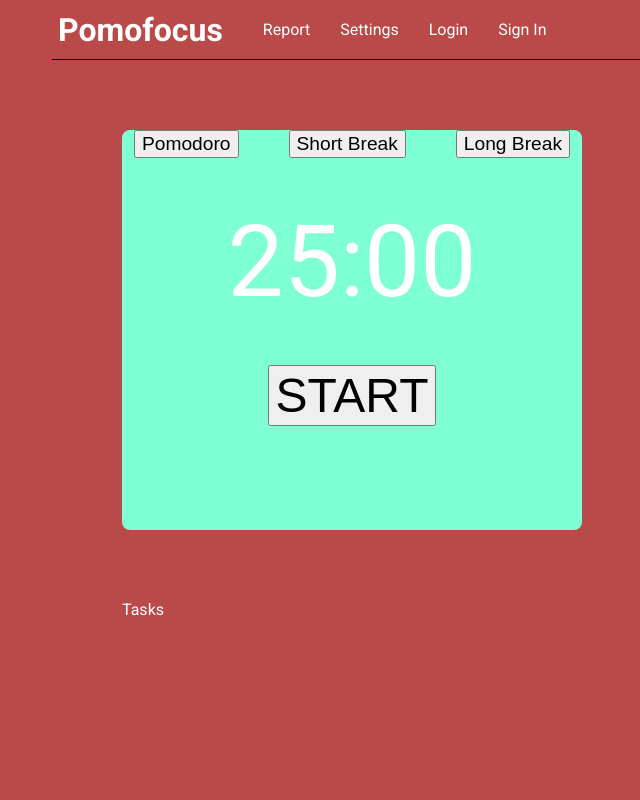
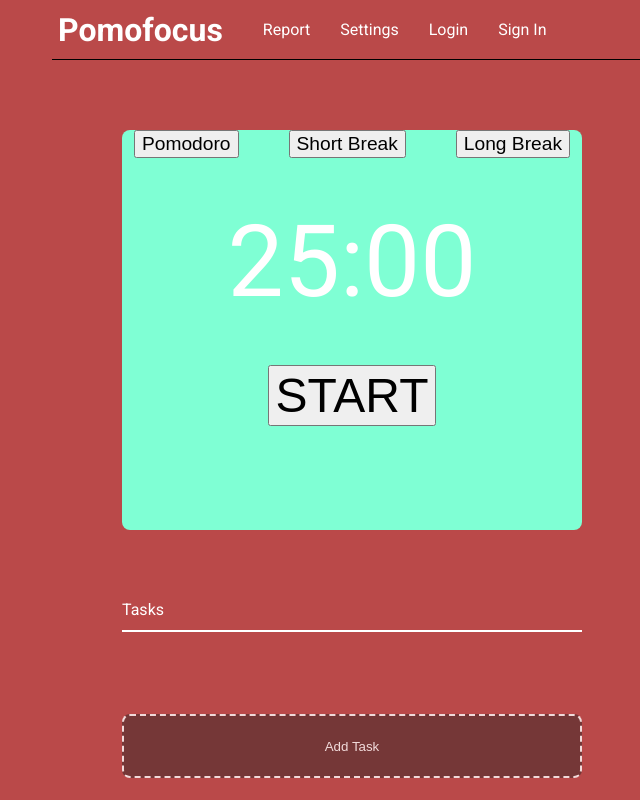
Before and after one commit to JoaoPaul01/pomodoro-app, a Next.js app: page / in a window 1280 px wide. Shown: the whole page, without its empty margins (288-928 px from the left). Built offline with nearby package versions, Linux system fonts and the light colour scheme.

Commit message:
feat: add new task button

```diff
--- a/src/app/layout.tsx
+++ b/src/app/layout.tsx
@@ -41,14 +41,14 @@
               <button className='start-btn'>START</button>
             </div>
             <div className="tasks-container">
-              <div className="task-header">
+              <div className="tasks-header">
                   <span>Tasks</span>
 
               </div>
-              <div className="task-list">
-
             </div>
-          </div>
+            <button className='new-task'>
+              Add Task
+            </button>
           </div>
         </section>
         </div>
```
Lines whose indentation alone changed are shown as unchanged.
